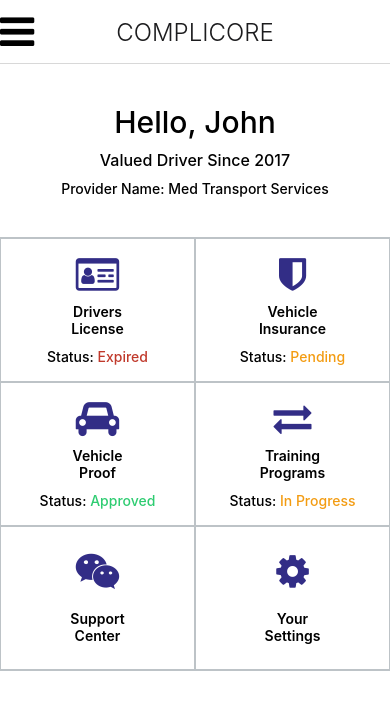
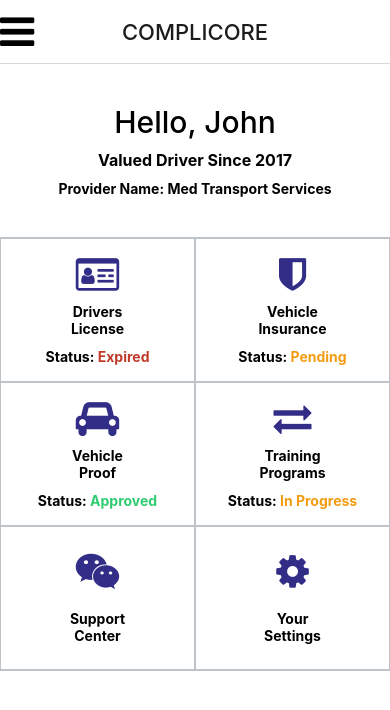
Before and after one commit to hyunjinnnnnp/complicore-proto, a React Native app: screen /COMPLICORE in a window 390 px wide. Shown: the top 710 px of the page. Built offline with nearby package versions, Linux system fonts and the light colour scheme.

Commit message:
android version font weight

```diff
--- a/Stack.js
+++ b/Stack.js
@@ -17,8 +17,10 @@ const Stack = () => {
         },
         headerTitleAlign: "center",
         headerTitleStyle: {
-          fontSize: 24,
-          fontWeight: "300",
+          fontSize: 22,
+          // fontWeight: "200",
+          // letterSpacing: 10,
+          // TO DO : not working
         },
         headerBackVisible: false,
         headerBackTitleVisible: false,
--- a/components/DrivingLicenseItem.js
+++ b/components/DrivingLicenseItem.js
@@ -1,5 +1,6 @@
 import styled from "styled-components/native";
 import { colors } from "../colors";
+import { FONT_BOLD } from "../constants";
 
 const Item = styled.View`
   border: 0.5px solid ${colors.gray};
@@ -23,7 +24,7 @@ const SmallText = styled(Text)`
   line-height: 10px;
 `;
 const BoldText = styled.Text`
-  font-weight: 800;
+  font-weight: ${FONT_BOLD};
   padding: 5px 10px;
 `;
 const DrivingLicenseItem = ({
--- a/components/ScreenBtn.js
+++ b/components/ScreenBtn.js
@@ -4,6 +4,7 @@ import styled from "styled-components/native";
 import { FontAwesome } from "@expo/vector-icons";
 import Status from "./Status";
 import { colors } from "../colors";
+import { FONT_BOLD } from "../constants";
 
 const Btn = styled.TouchableOpacity`
   align-items: center;
@@ -16,7 +17,7 @@ const ScreenBtn = ({ onPress, width, height, title, icon, status }) => {
   return (
     <Btn style={{ width, height }} onPress={onPress}>
       <FontAwesome name={icon} size={38} color={colors.purple} />
-      <Text style={{ textAlign: "center", fontWeight: "600" }}>
+      <Text style={{ textAlign: "center", fontWeight: FONT_BOLD }}>
         {title.replace(" ", "\n")}
       </Text>
       {status ? <Status state={status} /> : null}
--- a/components/Status.js
+++ b/components/Status.js
@@ -1,10 +1,11 @@
 import React from "react";
 import styled from "styled-components/native";
 import { colors } from "../colors";
+import { FONT_BOLD } from "../constants";
 
 const Column = styled.View``;
 const State = styled.Text`
-  font-weight: 500;
+  font-weight: ${FONT_BOLD};
   font-size: 14px;
 `;
 // TO DO: Enum
--- /dev/null
+++ b/constants.js
@@ -0,0 +1,3 @@
+import { Platform } from "react-native";
+
+export const FONT_BOLD = Platform.OS === "ios" ? "600" : "700";
--- a/screens/Home.js
+++ b/screens/Home.js
@@ -3,6 +3,7 @@ import styled from "styled-components/native";
 import { Text, FlatList } from "react-native";
 import { colors } from "../colors";
 import ScreenBtn from "../components/ScreenBtn";
+import { FONT_BOLD } from "../constants";
 
 const Container = styled.View`
   flex: 1;
@@ -63,10 +64,16 @@ const Home = ({ navigation: { navigate } }) => {
     <Container>
       <Header>
         <Text style={{ fontSize: 30, fontWeight: "500" }}>Hello, John</Text>
-        <Text style={{ fontSize: 16, fontWeight: "500", marginVertical: 10 }}>
+        <Text
+          style={{
+            fontSize: 16,
+            fontWeight: FONT_BOLD,
+            marginVertical: 10,
+          }}
+        >
           Valued Driver Since 2017
         </Text>
-        <Text style={{ fontWeight: "500" }}>
+        <Text style={{ fontWeight: FONT_BOLD }}>
           Provider Name: Med Transport Services
         </Text>
       </Header>
```
